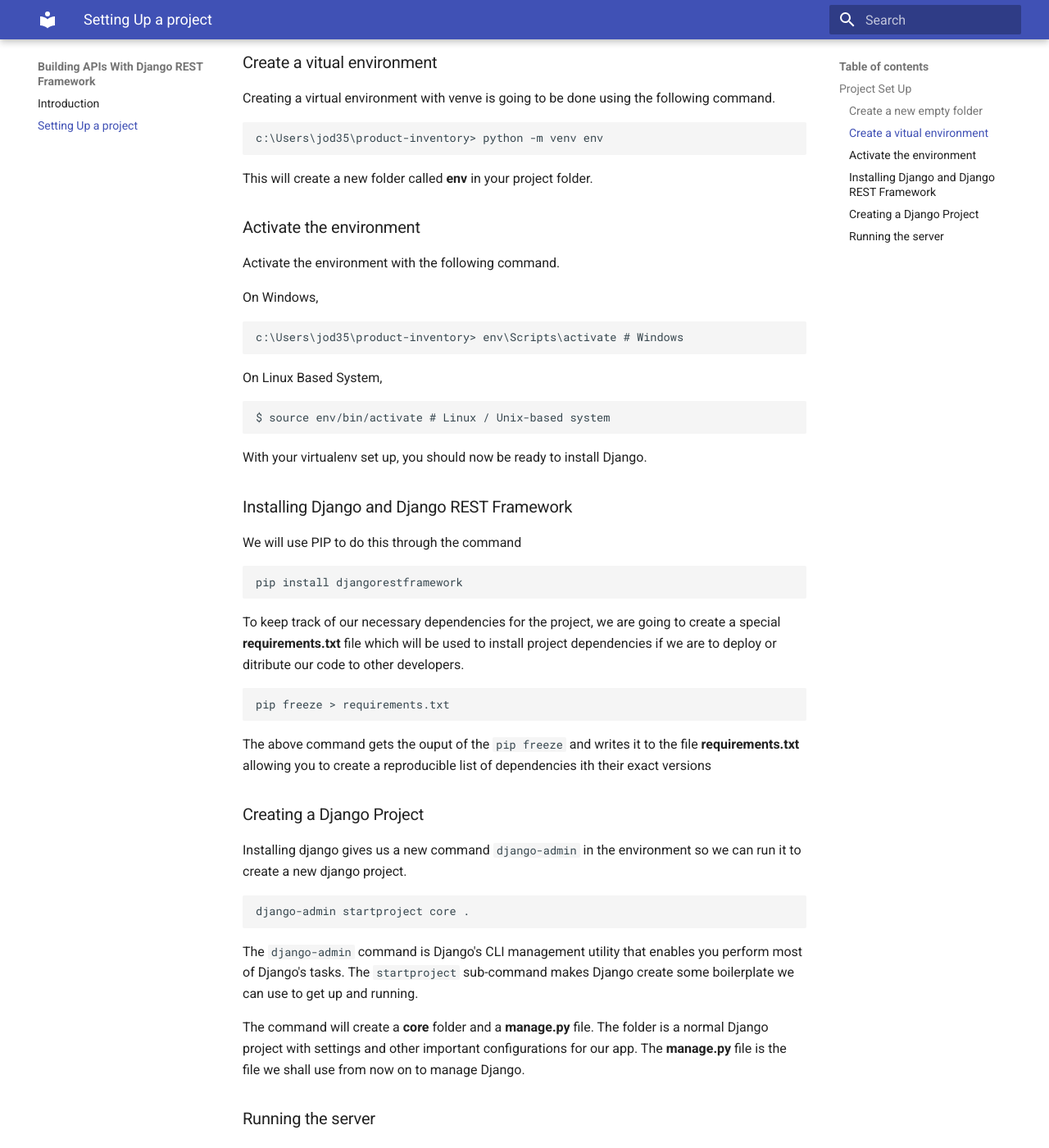
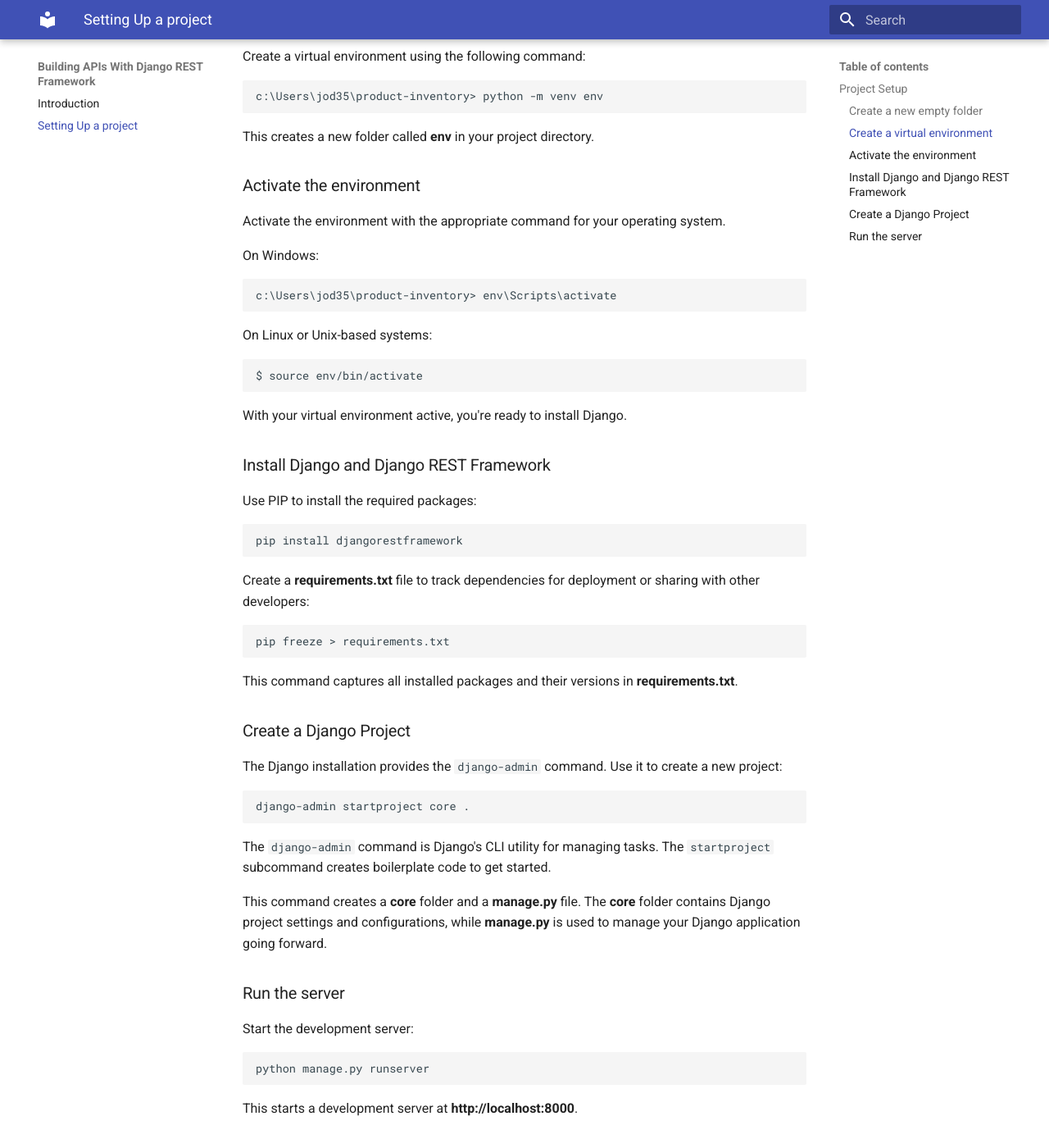
Before and after one commit to jod35/intro-to-drf, an MkDocs documentation site: the page built from docs/chapter2.md, in a window 1280 px wide and 1400 px high, scrolled down 473 px. Shown: the whole window at 82% size. Built offline with MkDocs 1.6.1 and Material for MkDocs 9.7.7, drawn with Linux system fonts in a browser that asks for light colours; some of the changed text lies outside the part shown.

Commit message:
edit chapter 2, fix grammar

````diff
--- a/docs/chapter2.md
+++ b/docs/chapter2.md
@@ -1,66 +1,69 @@
 # Building a CRUD API
-Now that we have built the foundation, let us get our hands dirty and build a simple CRUD REST API with DRF.
+Now that we have built the foundation, let's build a simple CRUD REST API with Django REST Framework (DRF).
 
-## Project Set Up
-We have to create an environment in which our dependencies will be install in isolation from our Python installtion systemwide, you can use **venv** with PIP in the following way.
+## Project Setup
+We need to create an isolated environment for our dependencies using **venv** and PIP.
 
 ### Create a new empty folder
-Let us begin by creating a new folder any where we prefer on our file-system , call it `product-inventory`
+Create a new folder anywhere on your file system and name it `product-inventory`.
 
-### Create a vitual environment
-Creating  a virtual environment with venve is going to be done using the following command.
+### Create a virtual environment
+Create a virtual environment using the following command:
 
 ```sh
 c:\Users\jod35\product-inventory> python -m venv env
 ```
 
-This will create a new folder called **env** in your project folder.
+This creates a new folder called **env** in your project directory.
 
 ### Activate the environment
-Activate the environment with the following command.
+Activate the environment with the appropriate command for your operating system.
 
-On Windows,
+On Windows:
 ```sh
-c:\Users\jod35\product-inventory> env\Scripts\activate # Windows
-```
-On Linux Based System,
-```sh
-$ source env/bin/activate # Linux / Unix-based system
+c:\Users\jod35\product-inventory> env\Scripts\activate
 ```
 
-With your virtualenv set up, you should now be ready to install Django.
+On Linux or Unix-based systems:
+```sh
+$ source env/bin/activate
+```
 
-### Installing Django and Django REST Framework
-We will use PIP to do this through the command
+With your virtual environment active, you're ready to install Django.
+
+### Install Django and Django REST Framework
+Use PIP to install the required packages:
+
 ```
 pip install djangorestframework
 ```
 
-To keep track of our necessary dependencies for the project, we are going to create a special **requirements.txt** file which will be used to install project dependencies if we are to deploy or ditribute our code to other developers.
+Create a **requirements.txt** file to track dependencies for deployment or sharing with other developers:
 
 ```
 pip freeze > requirements.txt
 ```
-The above command gets the ouput of the `pip freeze` and writes it to the file **requirements.txt** allowing you to create a reproducible list of dependencies ith their exact versions
 
-### Creating a Django Project
-Installing django gives us a new command `django-admin` in the environment so we can run it to create a new django project.
+This command captures all installed packages and their versions in **requirements.txt**.
+
+### Create a Django Project
+The Django installation provides the `django-admin` command. Use it to create a new project:
 
 ```sh
 django-admin startproject core .
 ```
 
-The `django-admin` command is Django's CLI management utility that enables you perform most of Django's tasks. The `startproject` sub-command makes Django create some boilerplate we can use to get up and running.
+The `django-admin` command is Django's CLI utility for managing tasks. The `startproject` subcommand creates boilerplate code to get started.
 
-The command will create a **core** folder and a **manage.py** file. The folder is a normal Django project with settings and other important configurations for our app. The **manage.py** file is the file we shall use from now on to manage Django.
+This command creates a **core** folder and a **manage.py** file. The **core** folder contains Django project settings and configurations, while **manage.py** is used to manage your Django application going forward.
 
-### Running the server
-Let us run the server with
+### Run the server
+Start the development server:
 
 ```sh
 python manage.py runserver
 ```
 
-This will start a development server on **https://localhost:8000** as shown below,
+This starts a development server at **http://localhost:8000**.
 
-![django installation successful](./imgs/hello%20world.png)
+![Django installation successful](./imgs/hello%20world.png)
````
